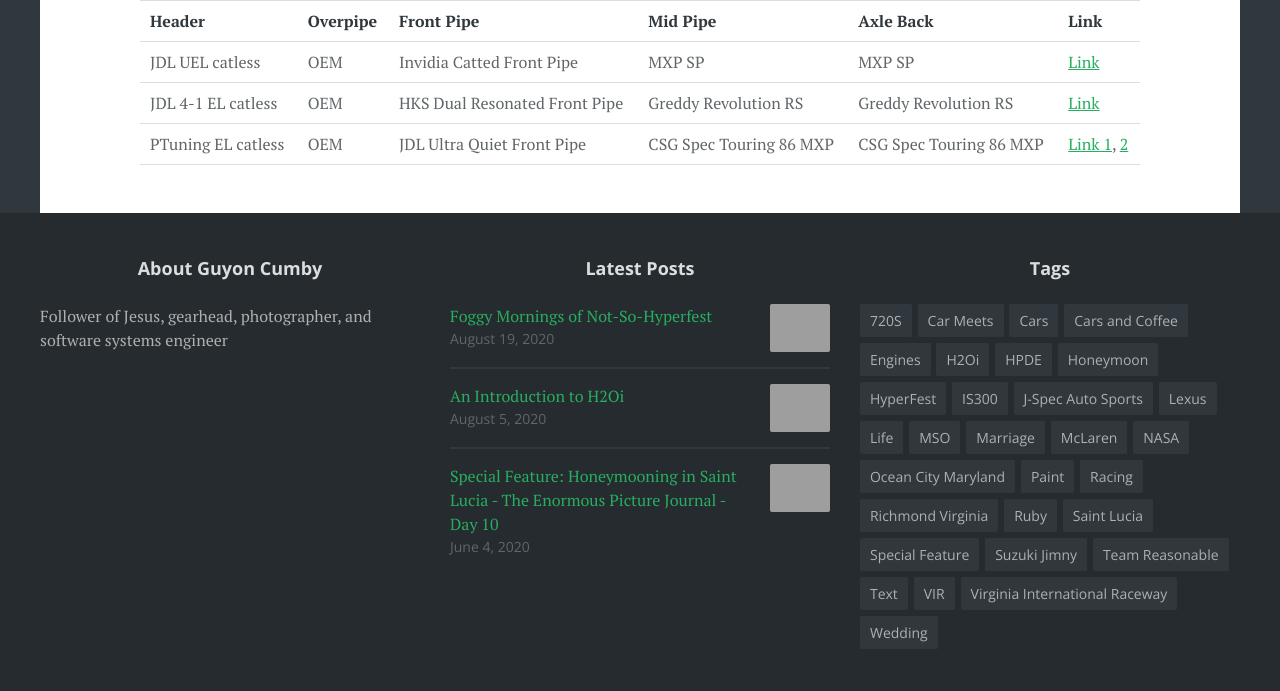
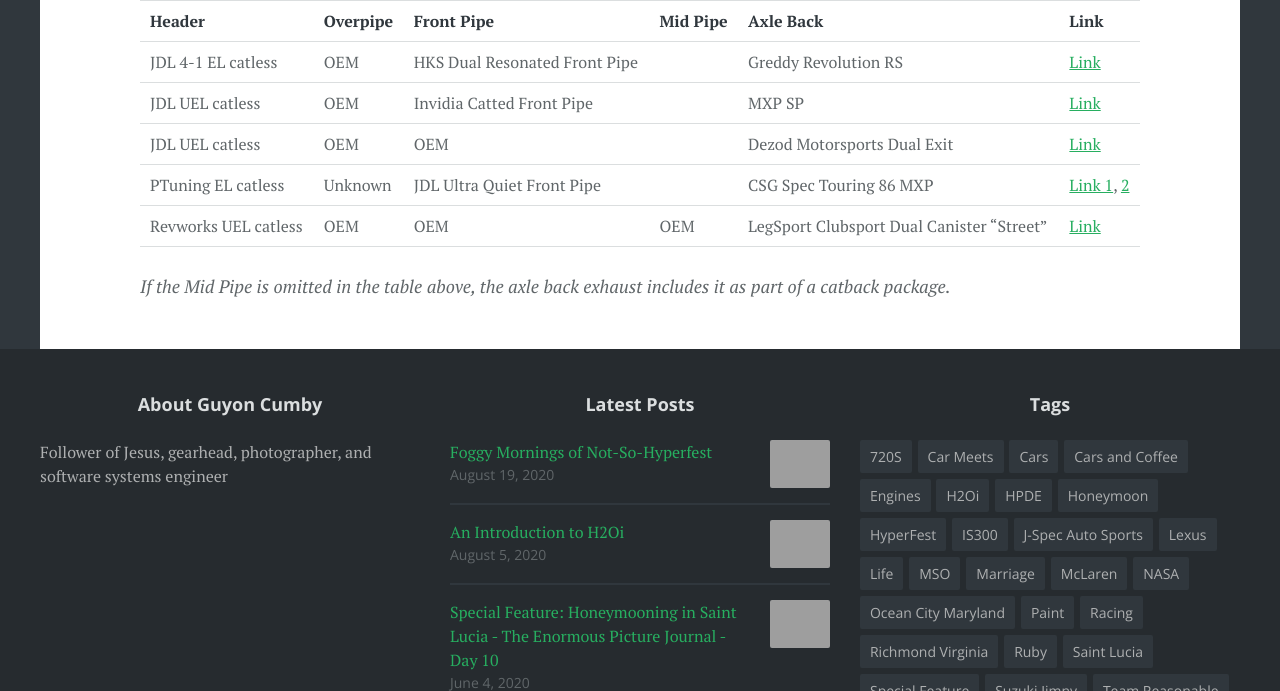
Before and after one commit to gkubed/gkubed.github.io, a Jekyll site: the page built from exhaust.md, in a window 1280 px wide and 900 px high, scrolled down 1628 px, cut to the strip 209-900 px from the top of the window. Built offline with Jekyll 4.4.1, drawn with Linux system fonts in a browser that asks for light colours; some web fonts are replaced; grey boxes are pictures that could not be loaded.

Commit message:
Update exhaust.md

```diff
--- a/exhaust.md
+++ b/exhaust.md
@@ -13,6 +13,10 @@
 
 | Header | Overpipe | Front Pipe | Mid Pipe | Axle Back | Link |
 --- | --- | --- | --- | --- | ---
-| JDL UEL catless | OEM | Invidia Catted Front Pipe | MXP SP | MXP SP | [Link](https://www.youtube.com/watch?v=E4CShKL51dI) |
-| JDL 4-1 EL catless | OEM | HKS Dual Resonated Front Pipe | Greddy Revolution RS | Greddy Revolution RS | [Link](https://www.youtube.com/watch?v=tdu2LHGLE9o) |
-| PTuning EL catless | OEM | JDL Ultra Quiet Front Pipe | CSG Spec Touring 86 MXP | CSG Spec Touring 86 MXP | [Link 1](https://www.youtube.com/watch?v=6JljePkvhIE), [2](https://www.youtube.com/watch?v=jmqyd0QUn4c)|
+| JDL 4-1 EL catless | OEM | HKS Dual Resonated Front Pipe | | Greddy Revolution RS | [Link](https://www.youtube.com/watch?v=tdu2LHGLE9o) |
+| JDL UEL catless | OEM | Invidia Catted Front Pipe |  | MXP SP | [Link](https://www.youtube.com/watch?v=E4CShKL51dI) |
+| JDL UEL catless | OEM | OEM |  | Dezod Motorsports Dual Exit | [Link](https://www.youtube.com/watch?v=BxtnoIFRc-o) |
+| PTuning EL catless | Unknown | JDL Ultra Quiet Front Pipe |  | CSG Spec Touring 86 MXP | [Link 1](https://www.youtube.com/watch?v=6JljePkvhIE), [2](https://www.youtube.com/watch?v=jmqyd0QUn4c)|
+| Revworks UEL catless | OEM | OEM | OEM | LegSport Clubsport Dual Canister "Street" | [Link](https://www.youtube.com/watch?v=JxK4RVGPMIw)
+
+*If the Mid Pipe is omitted in the table above, the axle back exhaust includes it as part of a catback package.*
```
